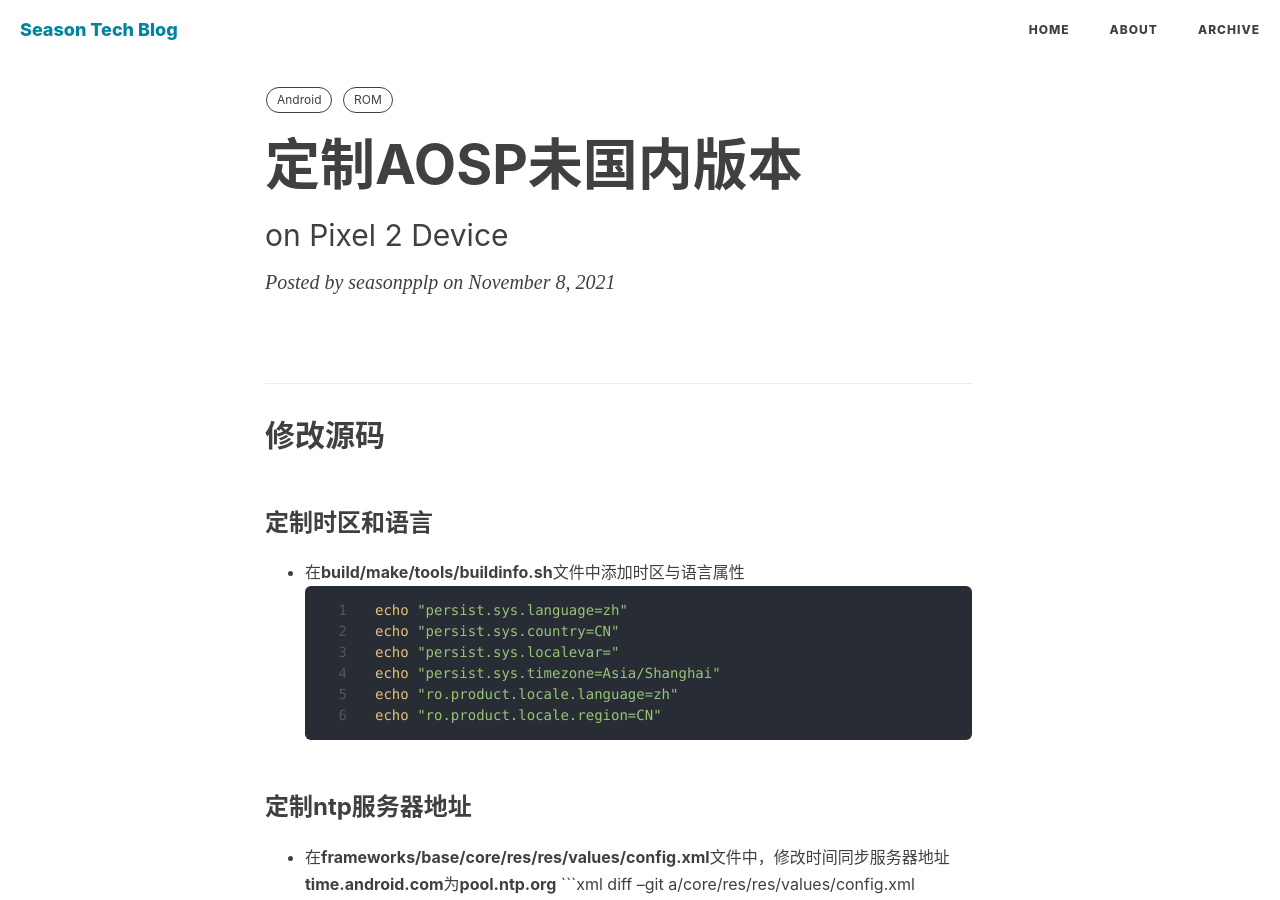
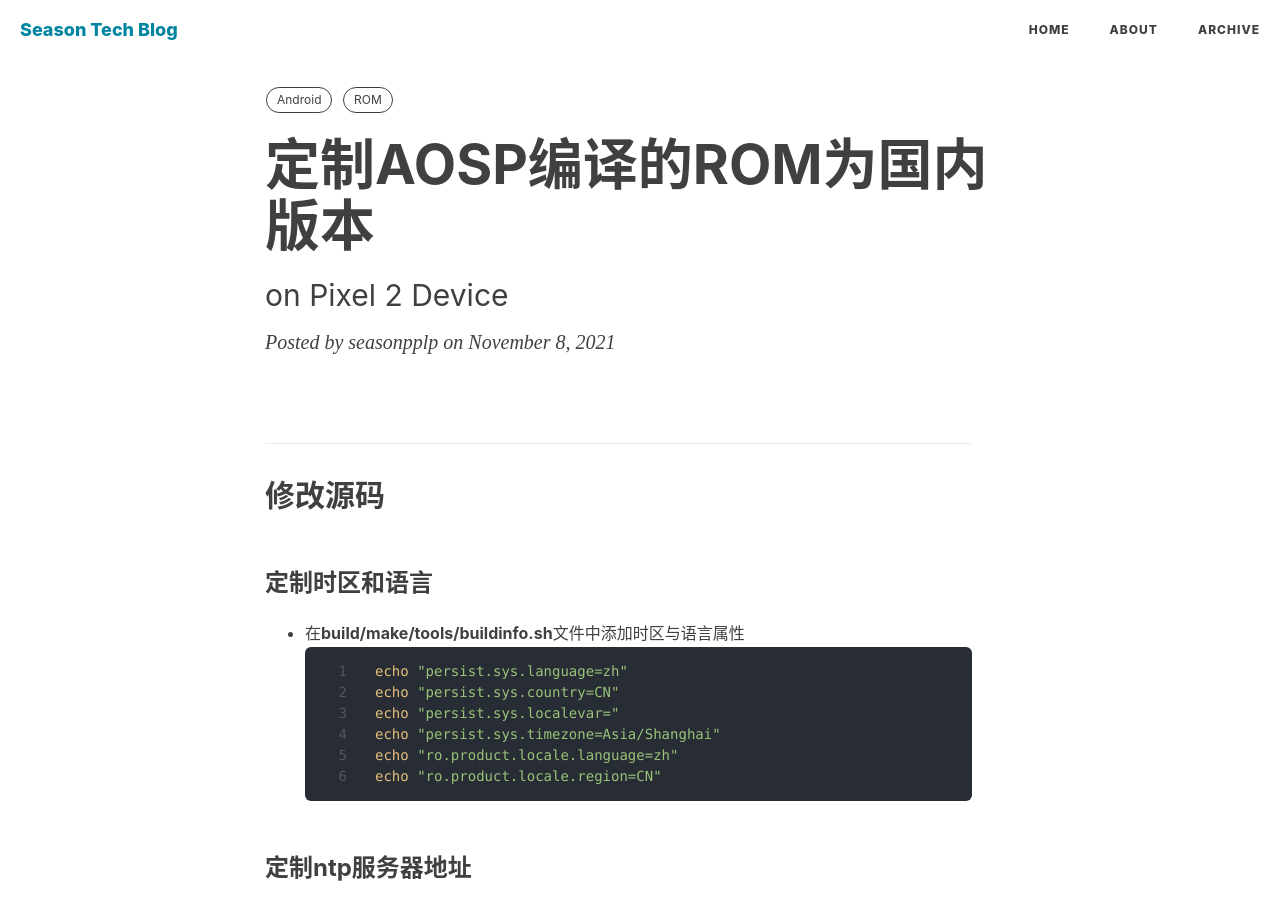
Before and after one commit to seasonmac/seasonmac.github.io, a Jekyll site: the page built from _posts/2021-11-08-customize-aosp.md, in a window 1280 px wide and 900 px high. Built offline with Jekyll 4.4.1, drawn with Linux system fonts in a browser that asks for light colours; nearby versions of some CDN libraries; comment, search, counter and statistics services are not loaded.

Commit message:
Update 2021-11-08-customize-aosp.md

```diff
--- a/_posts/2021-11-08-customize-aosp.md
+++ b/_posts/2021-11-08-customize-aosp.md
@@ -1,6 +1,6 @@
 ---
 layout: post
-title: "定制AOSP未国内版本"
+title: "定制AOSP编译的ROM为国内版本"
 subtitle: 'on Pixel 2 Device'
 author: "seasonpplp"
 header-style: text
```
